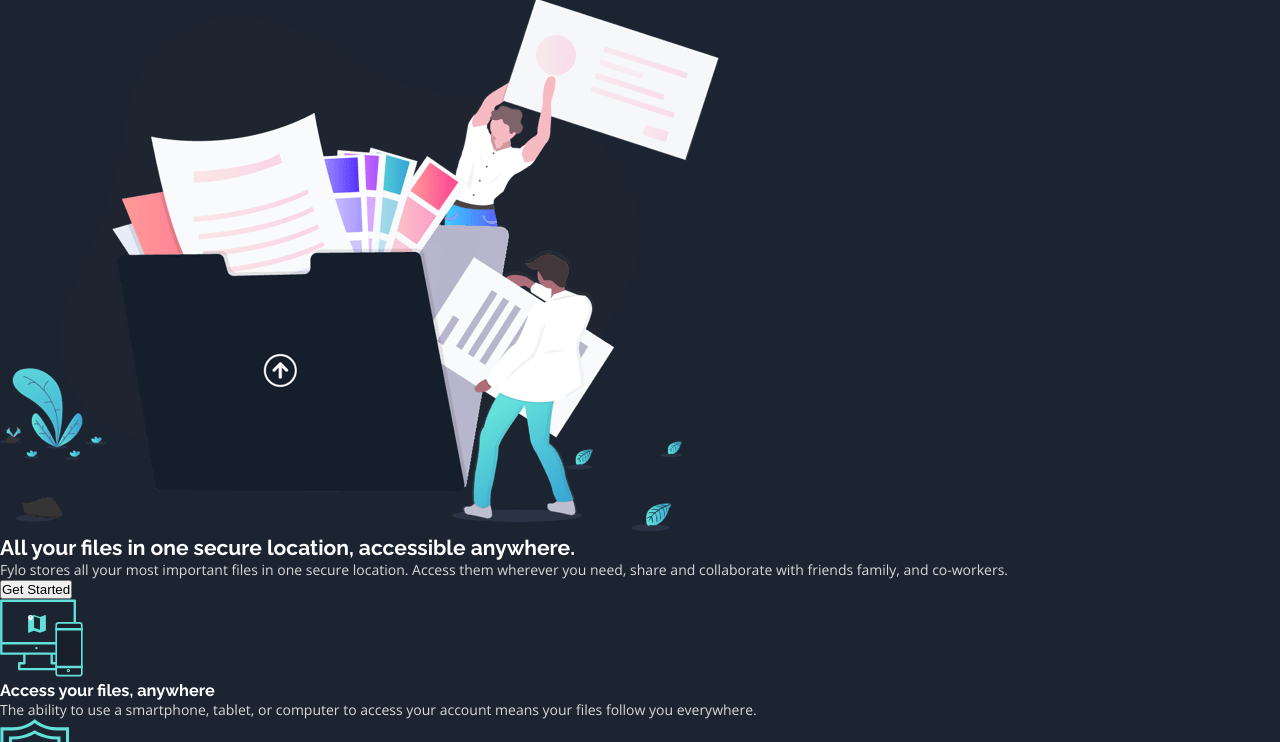
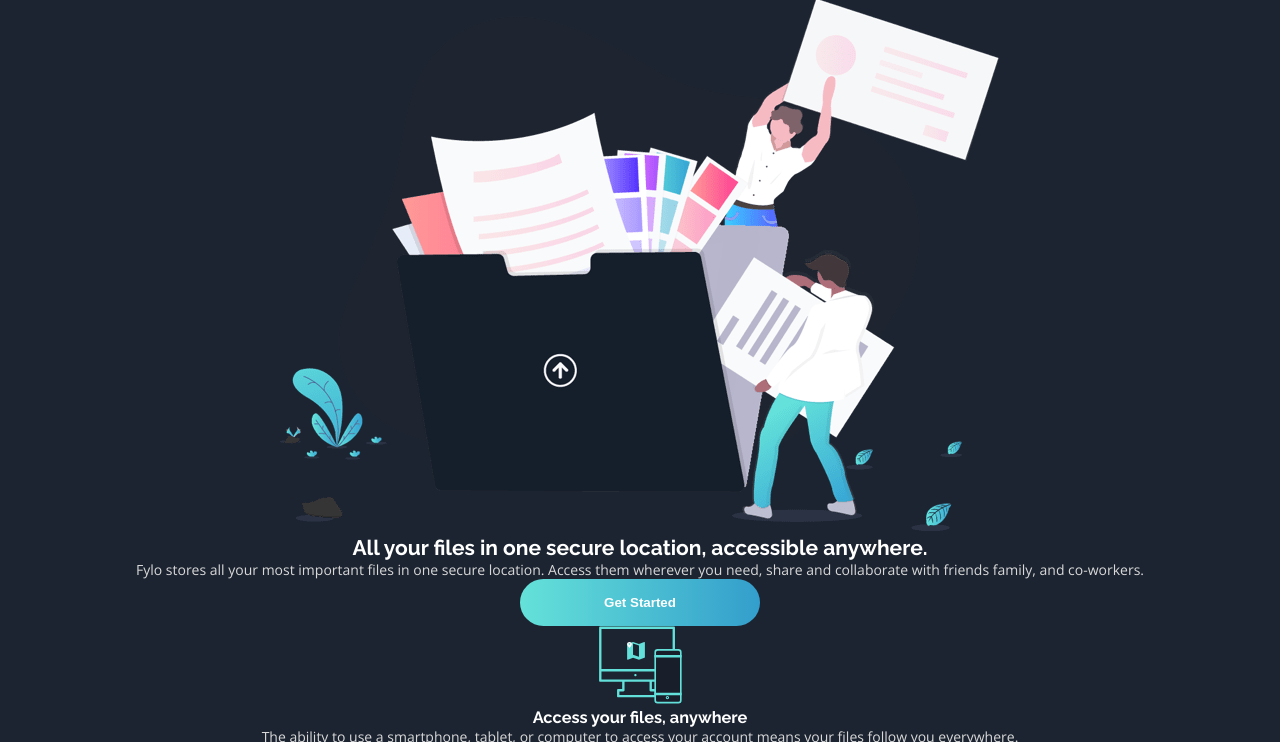
Before and after one commit to Muhammadkadhim/Fylo, a plain HTML site: page index.html in a window 1280 px wide. Shown: the part 116-858 px from the top of the page. Drawn offline with nearby package versions, Linux system fonts and the light colour scheme.

Commit message:
Added some shared styles

```diff
--- a/style.css
+++ b/style.css
@@ -87,3 +87,47 @@ h6 {
     );
     border-radius: 100vw;
 }
+
+/* -----shared styles----- */
+
+/* cta and submit button */
+.btn {
+    background-image: linear-gradient(
+        to right,
+        var(--clr-accent-cyan),
+        var(--clr-accent-blue)
+    );
+    color: var(--clr-neutral-100);
+    border: none;
+    border-radius: 100vw;
+    min-width: 18em;
+    height: 3.5em;
+    font-weight: var(--fw-700);
+    cursor: pointer;
+}
+
+.btn:hover,
+.btn:focus {
+    background-image: none;
+    background-color: var(--clr-accent-cyan);
+    filter: brightness(105%);
+}
+
+/* styling ancher tag while hovering */
+a[class="hover"]:hover,
+a[class="hover"]:focus {
+    border-bottom: 1px solid var(--clr-neutral-100);
+    color: var(--clr-neutral-100);
+}
+
+/* centering text */
+.text-center {
+    text-align: center;
+}
+
+/* container */
+.container {
+    width: 90%;
+    max-width: 1200px;
+    margin-inline: auto;
+}
```
